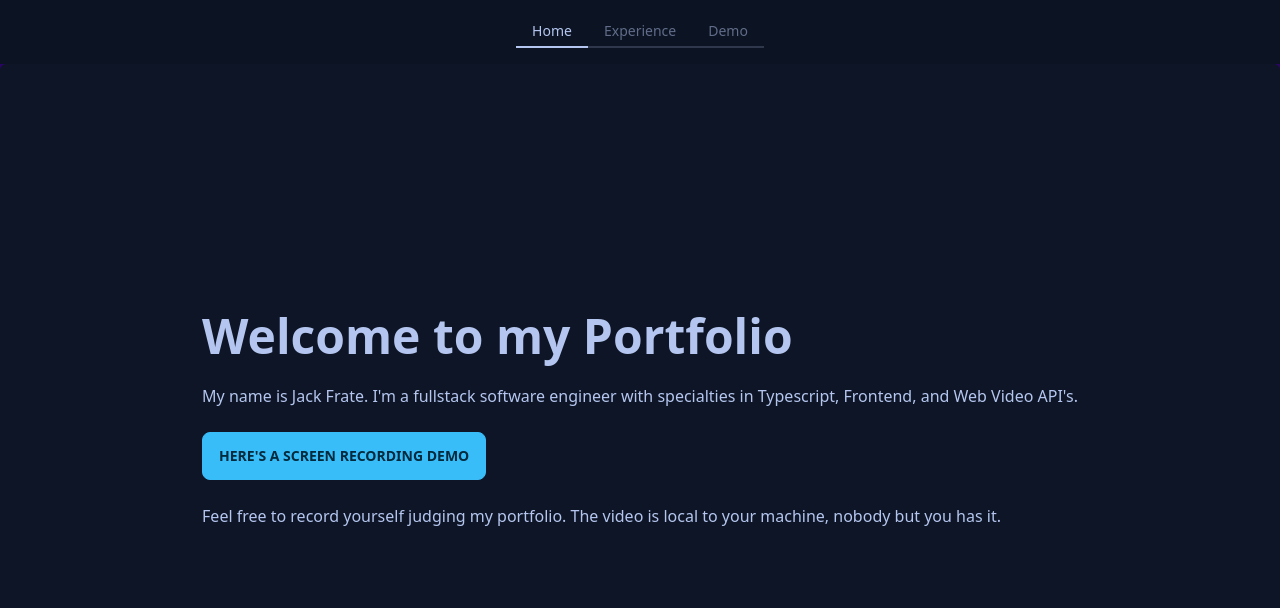
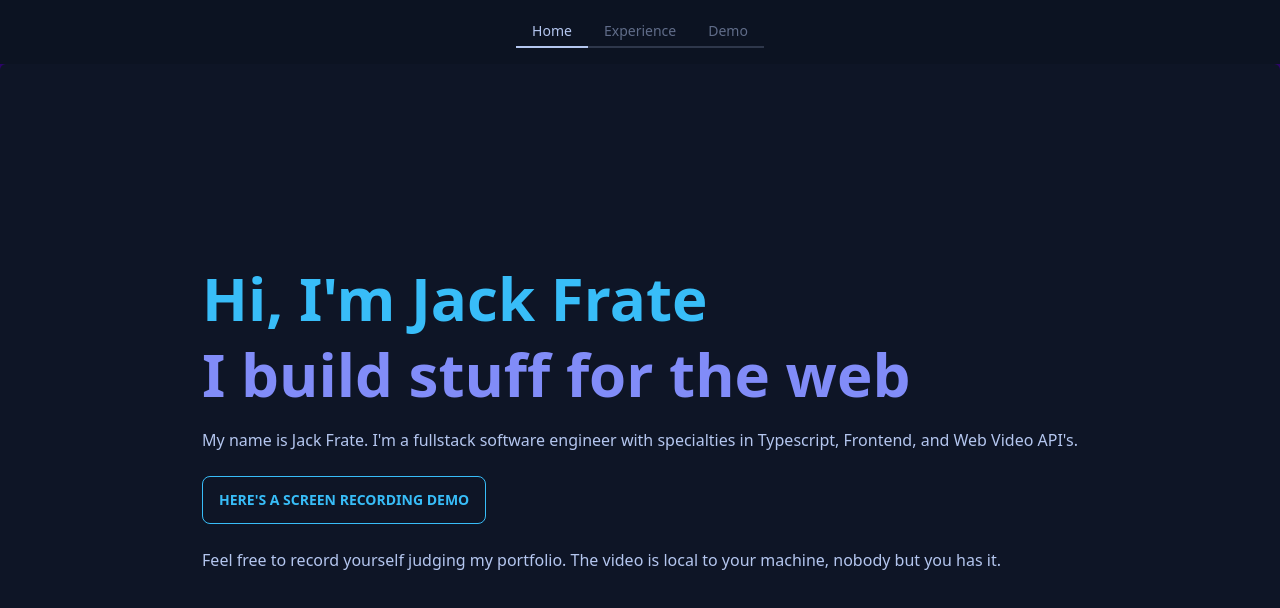
Before and after one commit to jackfrate/personal-site, a Next.js app: page / in a window 1280 px wide. Shown: the top 608 px of the page. Built offline with nearby package versions, Linux system fonts and the light colour scheme.

Commit message:
shits looking good

```diff
--- a/src/components/about.tsx
+++ b/src/components/about.tsx
@@ -5,13 +5,18 @@ const About = () => {
         {/* <Image src="/images/me.png" alt="Jack Frate" width={400} height={400} /> */}
         <div>
           {/* TODO: animate this appearing from bottom */}
-          <h1 className="text-5xl font-bold">Welcome to my Portfolio</h1>
+          <h1 className="pb-4 text-6xl font-bold text-primary">
+            Hi, I'm Jack Frate
+          </h1>
+          <h1 className="text-6xl font-bold text-secondary">
+            I build stuff for the web
+          </h1>
           <p className="py-6">
             My name is Jack Frate. I'm a fullstack software engineer with
             specialties in Typescript, Frontend, and Web Video API's.
           </p>
           {/* TODO: make this work */}
-          <button className="btn-primary btn">
+          <button className="btn-outline btn-primary btn">
             Here's a screen recording demo
           </button>
           <p className="py-6">
--- a/src/pages/experience/index.tsx
+++ b/src/pages/experience/index.tsx
@@ -76,10 +76,12 @@ const Experience = () => {
               <div key={jobItem.index.toString()}>
                 <div className="mb-3 flex min-w-full flex-col justify-between lg:flex-row lg:items-end">
                   <div className="flex flex-col">
-                    <h1 className="text-3xl font-bold">
+                    <h1 className="text-3xl font-bold text-primary">
                       {jobItem.companyName}
                     </h1>
-                    <p className="text-2xl">{jobItem.jobTitle}</p>
+                    <p className="text-2xl text-secondary">
+                      {jobItem.jobTitle}
+                    </p>
                   </div>
                   <p>
                     {jobItem.startDate} - {jobItem.endDate}
```
